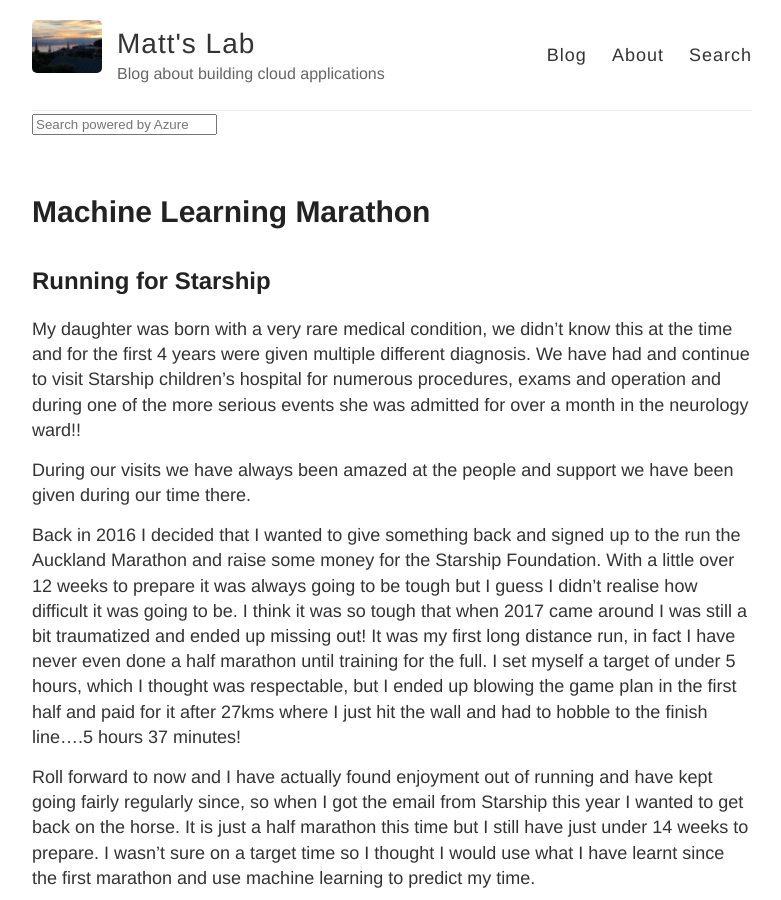
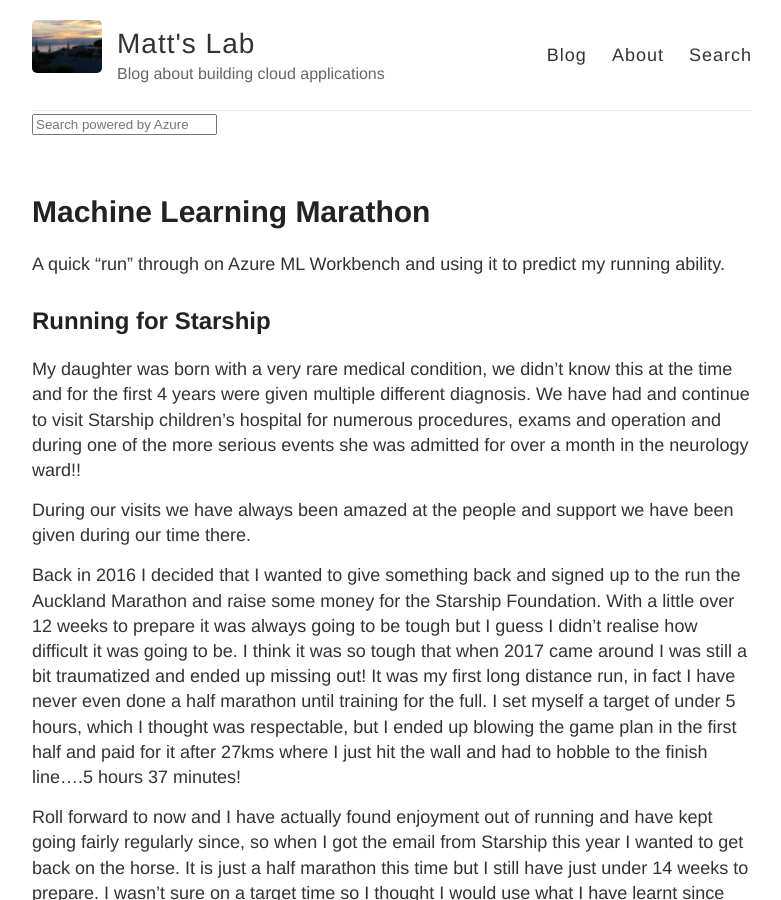
Before and after one commit to msimpsonnz/msimpsonnz.github.io, a Jekyll site: the page built from _posts/2018-08-03-ML-Marathon.md, in a window 1280 px wide and 900 px high. Shown: the whole window, without its empty margins (248-1029 px from the left). Built offline with Jekyll 4.4.1, drawn with Linux system fonts in a browser that asks for light colours; comment, search, counter and statistics services are not loaded.

Commit message:
Added headline for home page

```diff
--- a/_posts/2018-08-03-ML-Marathon.md
+++ b/_posts/2018-08-03-ML-Marathon.md
@@ -2,6 +2,8 @@
 layout: post
 title: Machine Learning Marathon
 ---
+
+A quick "run" through on Azure ML Workbench and using it to predict my running ability.
 
 ## Running for Starship
 
```
